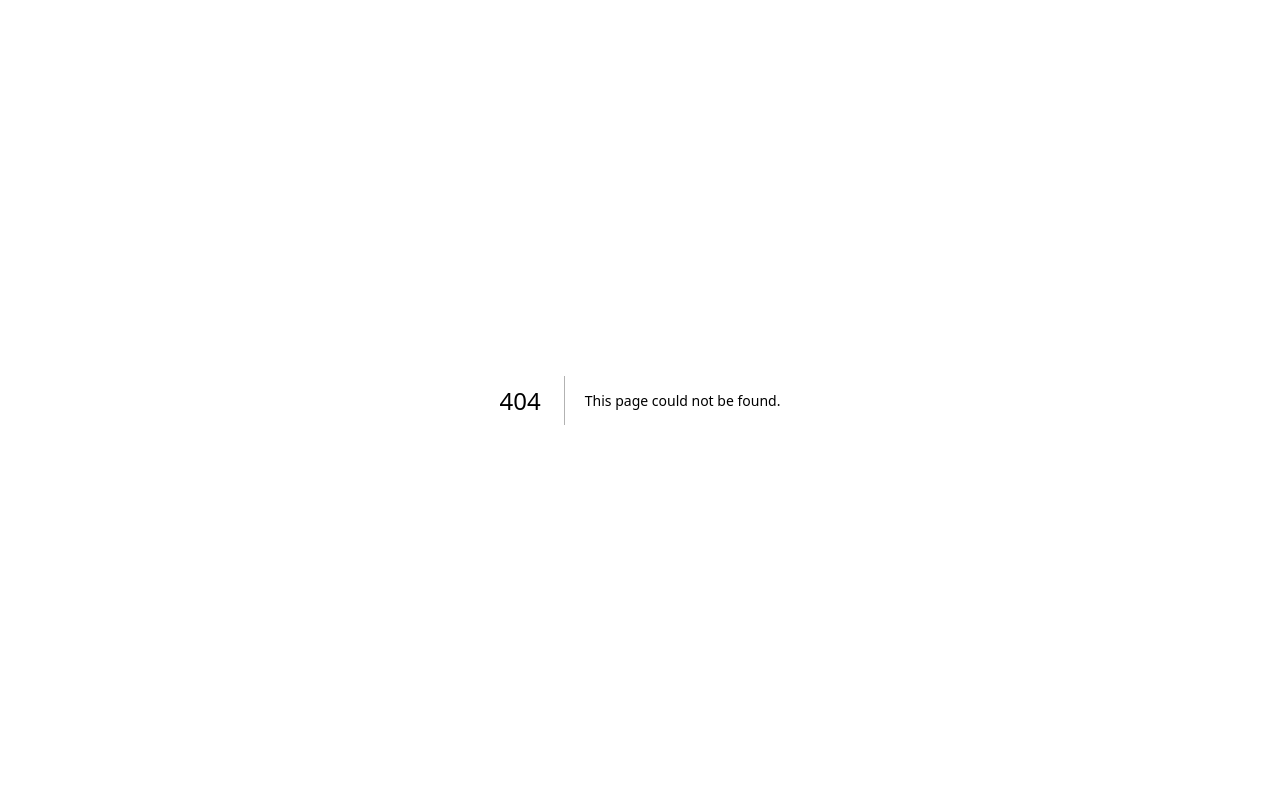
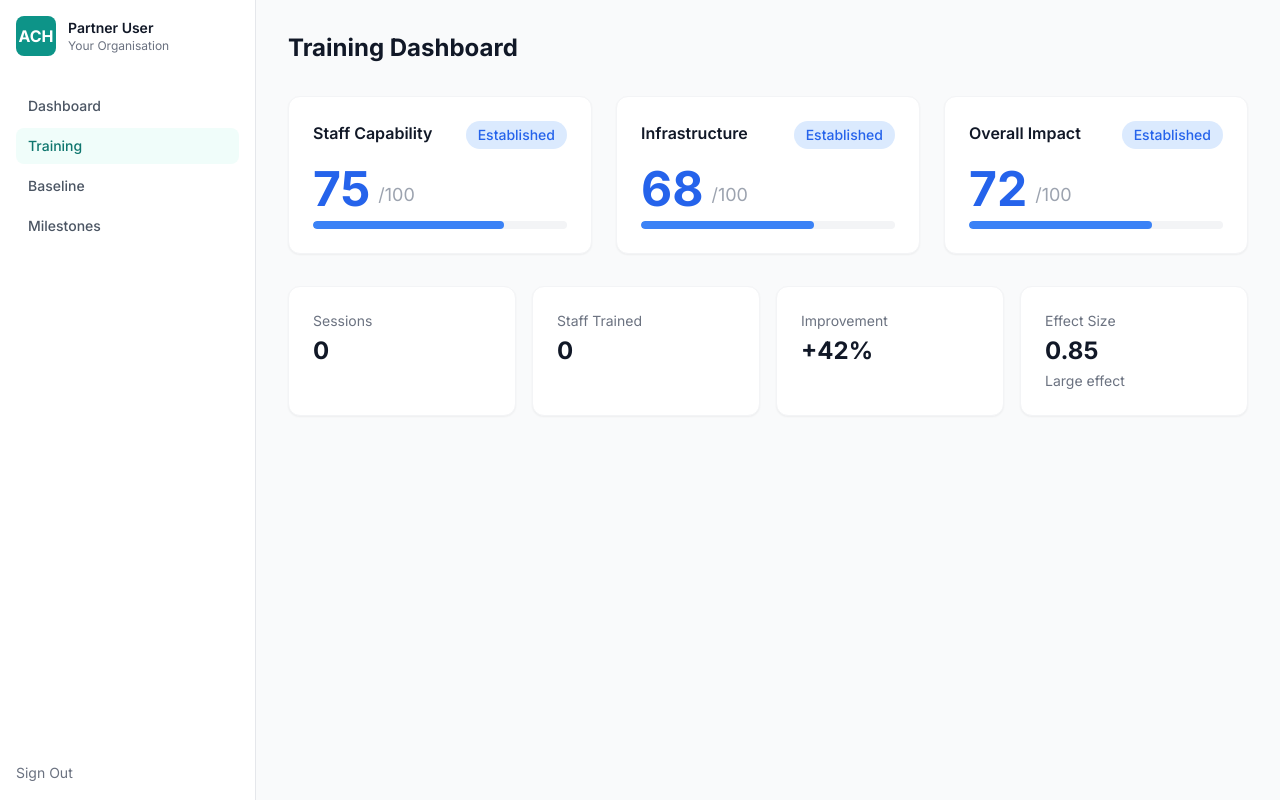
Before and after one commit to Udondiane/ACH-IMPACT-PORTAL, a Next.js app: page /partner/training in a window 1280 px wide. Before the commit this address had no page. Built offline with nearby package versions, Linux system fonts and the light colour scheme; no server answers; the database is empty.

Commit message:
Create page.tsx

```diff
--- /dev/null
+++ b/app/partner/training/page.tsx
@@ -0,0 +1,47 @@
+'use client';
+import { useEffect, useState } from 'react';
+import { ScoreCard } from '@/components/ui/ScoreCard';
+import { MetricCard } from '@/components/ui/MetricCard';
+import { supabase } from '@/lib/supabase';
+
+export default function TrainingDashboard() {
+  const [loading, setLoading] = useState(true);
+  const [sessions, setSessions] = useState<any[]>([]);
+
+  useEffect(() => {
+    async function loadData() {
+      try {
+        const { data: partner } = await supabase.from('partners').select('*').eq('is_training_partner', true).limit(1).single();
+        if (partner) {
+          const { data } = await supabase.from('training_sessions').select('*').eq('partner_id', partner.id);
+          if (data) setSessions(data);
+        }
+      } catch (err) { console.error(err); }
+      finally { setLoading(false); }
+    }
+    loadData();
+  }, []);
+
+  const totalTrained = sessions.reduce((sum, s) => sum + (s.attendee_count || 0), 0);
+
+  if (loading) return <div className="flex items-center justify-center min-h-[400px]"><div className="w-8 h-8 border-4 border-teal-600 border-t-transparent rounded-full animate-spin"></div></div>;
+
+  return (
+    <div className="max-w-7xl mx-auto">
+      <div className="mb-8">
+        <h1 className="text-2xl font-bold text-gray-900">Training Dashboard</h1>
+      </div>
+      <div className="grid md:grid-cols-3 gap-6 mb-8">
+        <ScoreCard title="Staff Capability" score={75} />
+        <ScoreCard title="Infrastructure" score={68} />
+        <ScoreCard title="Overall Impact" score={72} />
+      </div>
+      <div className="grid sm:grid-cols-2 lg:grid-cols-4 gap-4">
+        <MetricCard title="Sessions" value={sessions.length} />
+        <MetricCard title="Staff Trained" value={totalTrained} />
+        <MetricCard title="Improvement" value="+42%" />
+        <MetricCard title="Effect Size" value="0.85" subtitle="Large effect" />
+      </div>
+    </div>
+  );
+}
```
